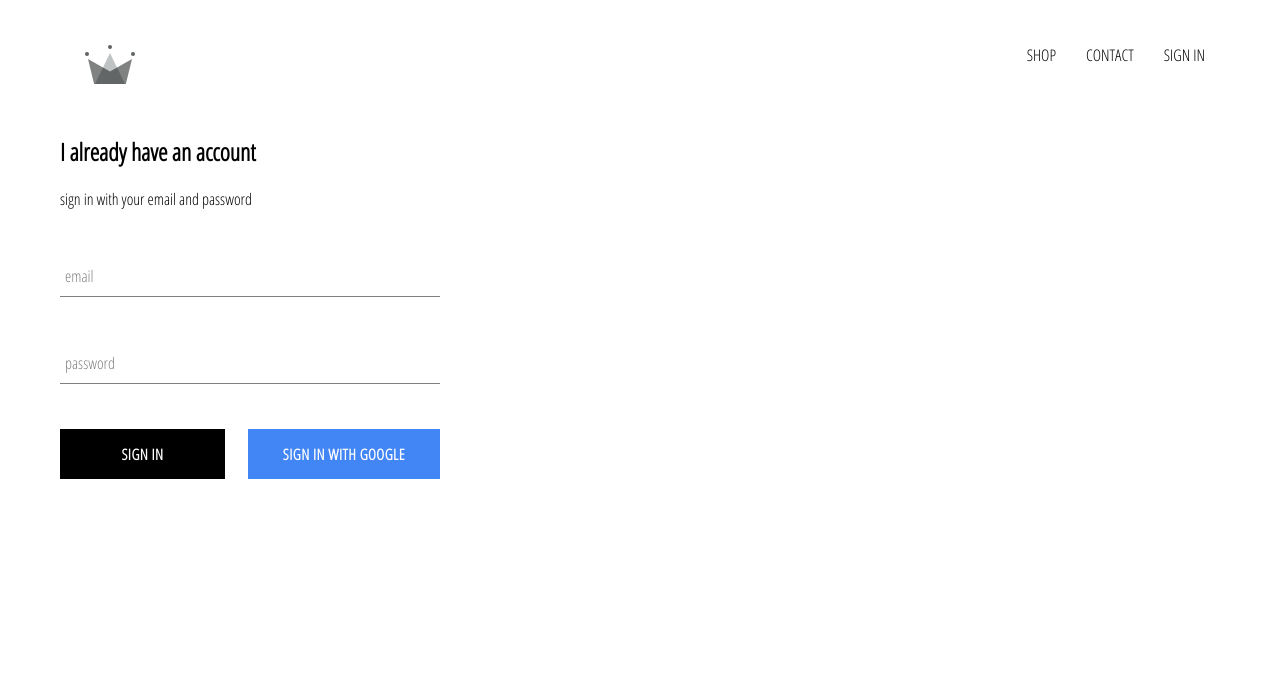
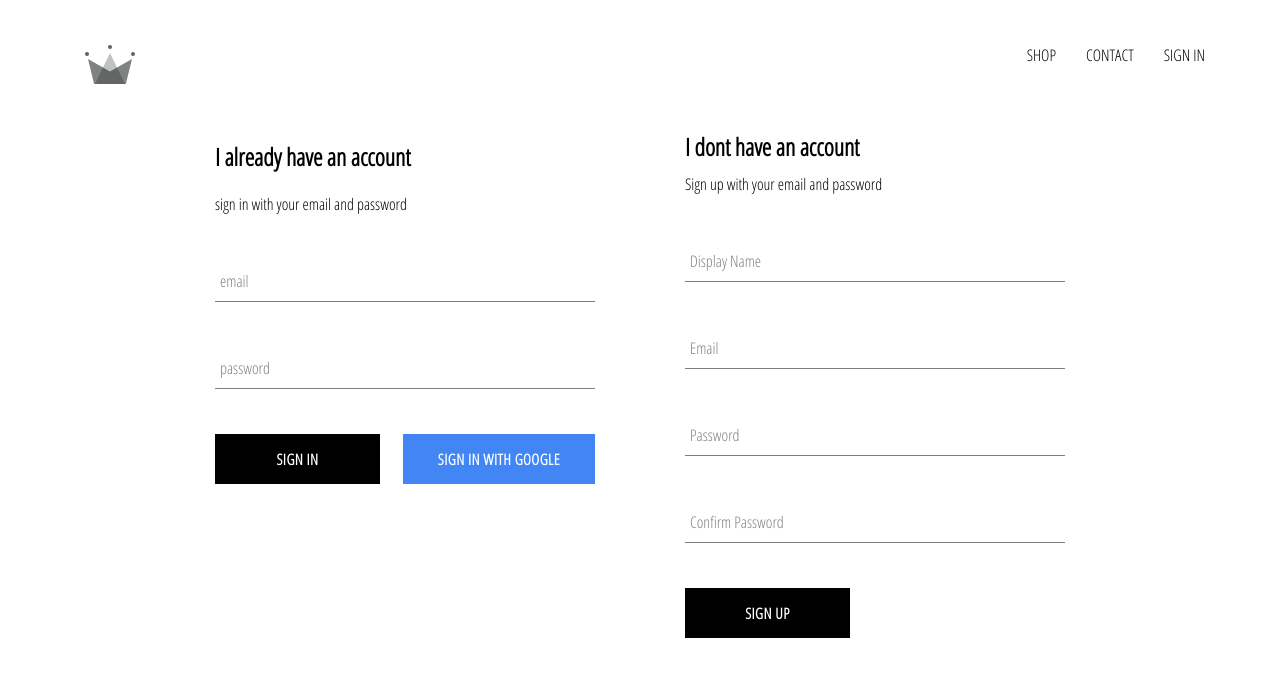
Before and after one commit to hamidreza-hz98/crwn-clothing, a React (Create React App) app: page /signin in a window 1280 px wide. Shown: the top 676 px of the page. Built offline with nearby package versions, Linux system fonts and the light colour scheme; no server answers.

Commit message:
implemented firebase utils , icluded the ability to store authenticated users

```diff
--- a/src/App.js
+++ b/src/App.js
@@ -5,7 +5,7 @@
 import ShopPage from "./pages/ShopPage/ShopPage";
 import Header from "./components/Header/Header";
 import SignInAndSignUpPage from "./pages/SignInAndSignUpPage/SignInAndSignUpPage";
-import { auth } from './firebase/firebase.utils'
+import { auth, createUserProfileDocument } from './firebase/firebase.utils'
 
 
 class App extends React.Component{
@@ -18,9 +18,23 @@
     }
   }
 
+  unsubscribedFromAuth=null;
 componentDidMount(){
-  auth.onAuthStateChanged(user=>{
-    this.setState({currentUser:user})
+  this.unsubscribedFromAuth=auth.onAuthStateChanged(async userAuth=>{
+    if (userAuth){
+      const userRef=await createUserProfileDocument(userAuth)
+
+      userRef.onSnapshot(snapshot=>{
+        this.setState({
+          currentUser:{
+            id:snapshot.id,
+            ...snapshot.data()
+          }
+        })
+      })
+    }else{
+      this.setState({currentUser:userAuth})
+    }
   })
 }
 
--- /dev/null
+++ b/src/components/SignUp/SignUp.js
@@ -0,0 +1,93 @@
+import React from "react";
+import { auth, createUserProfileDocument } from "../../firebase/firebase.utils";
+import CustomButton from "../CustomButton/CustomButton";
+import FormInput from "../FormInput/FormInput";
+import "./SignUp.scss";
+
+class SignUp extends React.Component {
+  constructor() {
+    super();
+    this.state = {
+      displayName: "",
+      email: "",
+      password: "",
+      confirmPassword: "",
+    };
+  }
+  handleChange = (event) => {
+    const { name, value } = event.target;
+    this.setState({
+      [name]: value,
+    });
+  };
+  handleSubmit = async (event) => {
+    event.preventDefault();
+    const { displayName, email, password, confirmPassword } = this.state;
+    if (password !== confirmPassword) {
+      alert("passwords don't match");
+      return;
+    }
+    try {
+      const { user } = await auth.createUserWithEmailAndPassword(
+        email,
+        password
+      );
+      await createUserProfileDocument(user, { displayName });
+      this.setState({
+        displayName: "",
+        email: "",
+        password: "",
+        confirmPassword: "",
+      });
+    } catch (error) {
+        console.log(error);
+    }
+  };
+  render() {
+    const { displayName, email, password, confirmPassword } = this.state;
+
+    return (
+      <div className="sign-up">
+        <h2 className="title">I dont have an account</h2>
+        <span>Sign up with your email and password</span>
+        <form className="sign-up-form" onSubmit={this.handleSubmit}>
+          <FormInput
+            type="text"
+            name="displayName"
+            value={displayName}
+            onChange={this.handleChange}
+            label="Display Name"
+            required
+          />
+          <FormInput
+            type="email"
+            name="email"
+            value={email}
+            onChange={this.handleChange}
+            label="Email"
+            required
+          />
+          <FormInput
+            type="password"
+            name="password"
+            value={password}
+            onChange={this.handleChange}
+            label="Password"
+            required
+          />
+          <FormInput
+            type="password"
+            name="confirmPassword"
+            value={confirmPassword}
+            onChange={this.handleChange}
+            label="Confirm Password"
+            required
+          />
+          <CustomButton type="submit"> SIGN UP </CustomButton>
+        </form>
+      </div>
+    );
+  }
+}
+
+export default SignUp;
--- /dev/null
+++ b/src/components/SignUp/SignUp.scss
@@ -0,0 +1,9 @@
+.sign-up{
+    display: flex;
+    flex-direction: column;
+    width: 380px;
+
+    .title{
+        margin: 10px 0;
+    }
+}
--- a/src/firebase/firebase.utils.js
+++ b/src/firebase/firebase.utils.js
@@ -11,7 +11,28 @@
     appId: "1:366939227906:web:6a18a51934b4e3c04d241b",
     measurementId: "G-M1XHPNMZNH"
   };
+  export const createUserProfileDocument = async (userAuth,additionalData)=>{
+    if (!userAuth) return;
+    const userRef=firestore.doc(`users/${userAuth.uid}`);
+    const snapShot= await userRef.get();
+    if(!snapShot.exists){
+      const {displayName,email}=userAuth;
+      const createdAt=new Date();
+      try{
+        await userRef.set({
+          displayName,
+          email,
+          createdAt,
+          ...additionalData
+        });
+      }catch(error){
+        console.log('error creating user' , error.message);
+      }
 
+
+    }
+    return userRef
+  }
   firebase.initializeApp(config);
   export const auth=firebase.auth();
   export const firestore=firebase.firestore();
--- a/src/pages/SignInAndSignUpPage/SignInAndSignUpPage.js
+++ b/src/pages/SignInAndSignUpPage/SignInAndSignUpPage.js
@@ -1,11 +1,13 @@
 import React from 'react'
 import './SignInAndSignUpPage.scss'
 import SignIn from '../../components/SignIn/SignIn'
+import SignUp from '../../components/SignUp/SignUp'
 
 const SignInAndSignUpPage=()=>{
     return(
         <div className='sign-in-and-sign-up' >
             <SignIn />
+            <SignUp />
         </div>
     )
 }
--- a/src/pages/SignInAndSignUpPage/SignInAndSignUpPage.scss
+++ b/src/pages/SignInAndSignUpPage/SignInAndSignUpPage.scss
@@ -0,0 +1,6 @@
+.sign-in-and-sign-up{
+    width: 850px;
+    display: flex;
+    justify-content: space-between;
+    margin: 30px auto;
+}
```
